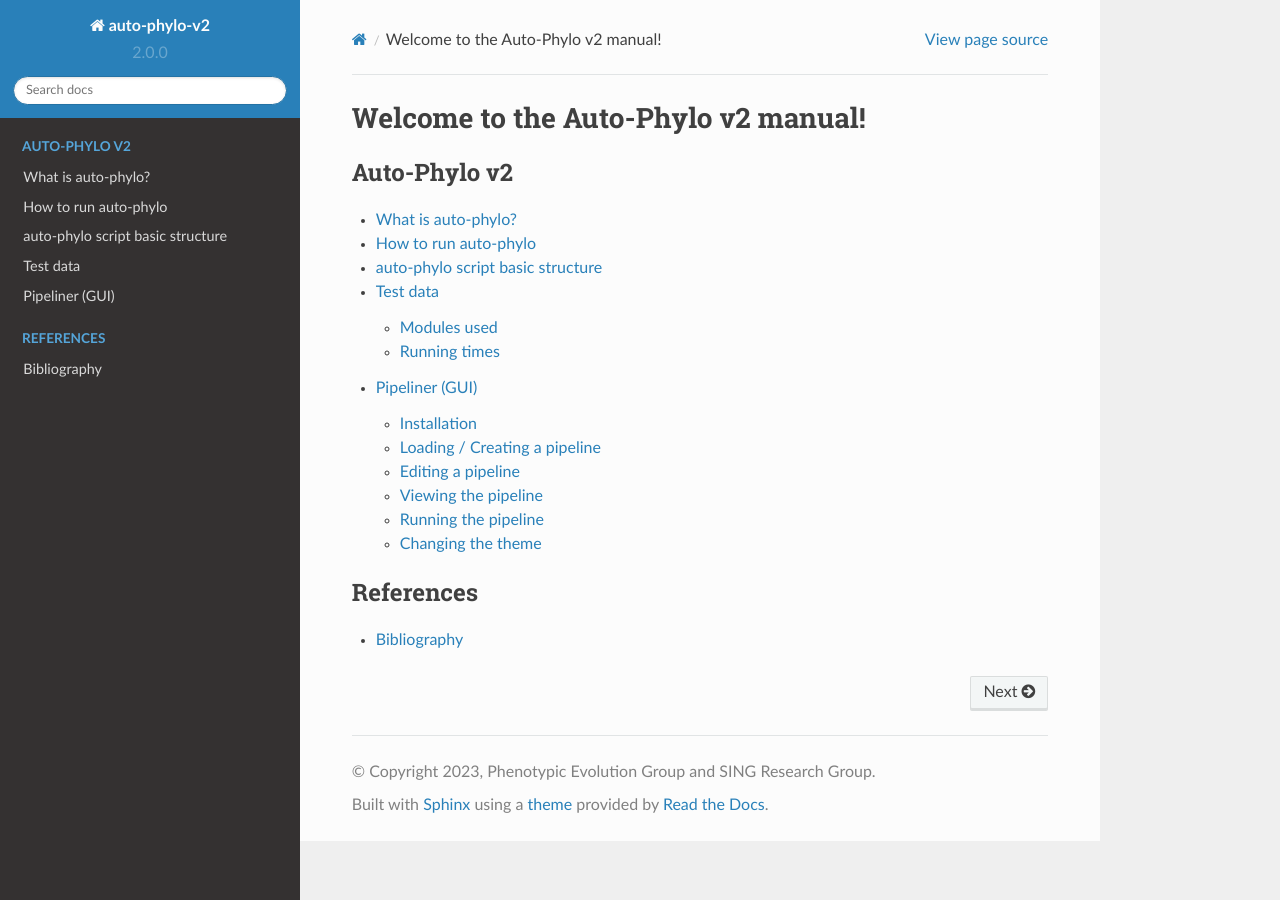
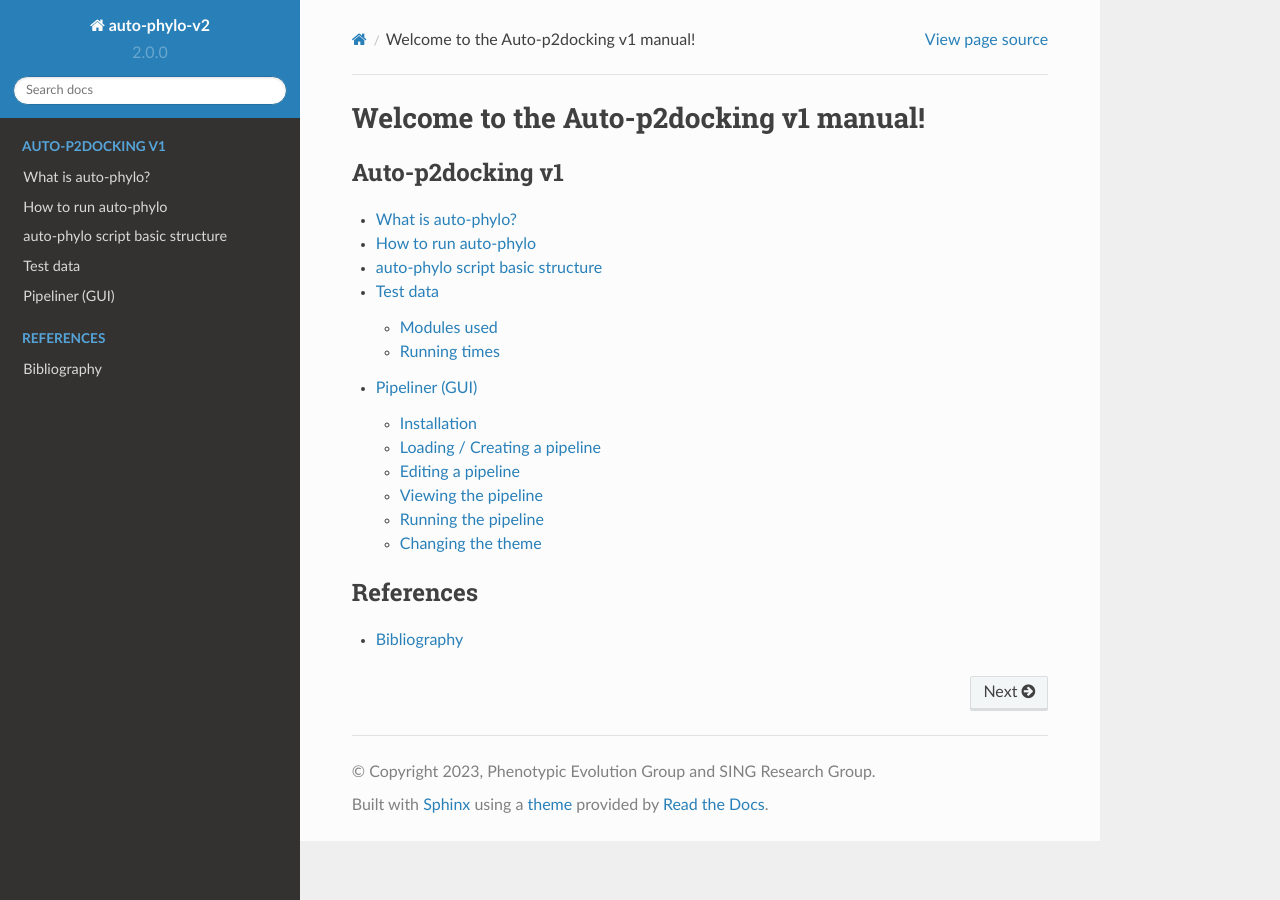
Before and after one commit to pegi3s/auto-p2docking-docs, a Sphinx documentation site: the page built from source/index.rst, in a window 1280 px wide. Built offline with Sphinx 7.4.7 and the Read the Docs theme 2.0.0, drawn with Linux system fonts in a browser that asks for light colours; pages that are not in the unit, such as notebooks, are missing from menus.

Commit message:
Update index.rst

```diff
--- a/source/index.rst
+++ b/source/index.rst
@@ -1,9 +1,9 @@
-Welcome to the Auto-Phylo v2 manual!
+Welcome to the Auto-p2docking v1 manual!
 ====================================
 
 .. toctree::
    :maxdepth: 2
-   :caption: Auto-Phylo v2
+   :caption: Auto-p2docking v1
 
    overview
    script
```
